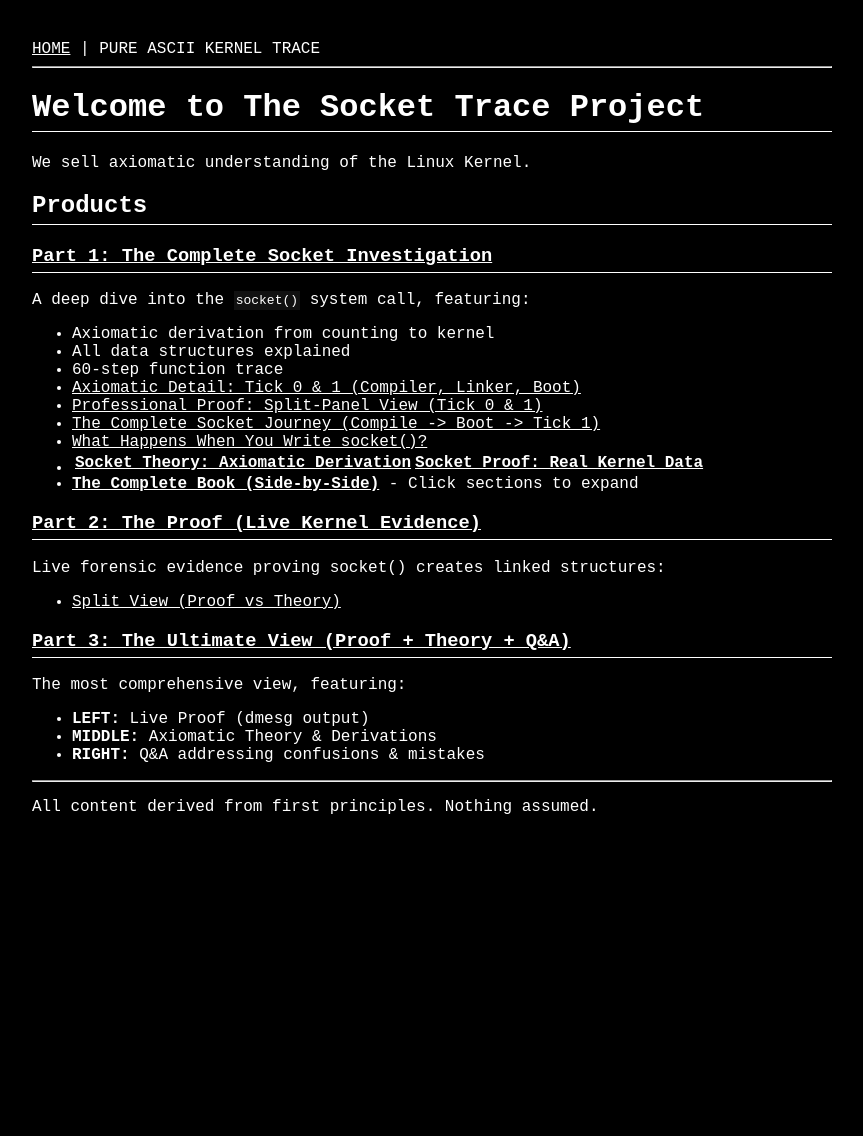
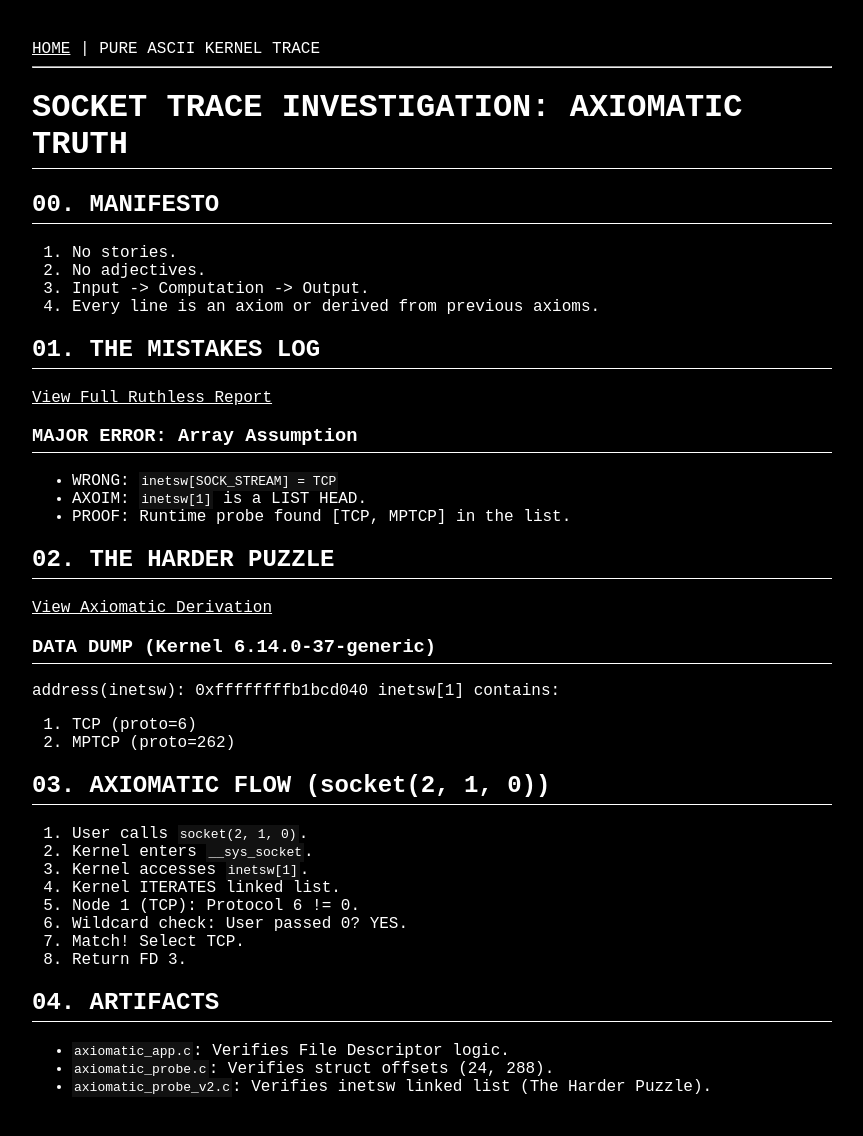
Before and after one commit to raikrahul/socket-trace-investigation, a Jekyll site: the page built from index.md, in a window 1280 px wide. Shown: the whole page, without its empty margins (8-871 px from the left). Built offline with Jekyll 4.4.1, drawn with Linux system fonts in a browser that asks for light colours; our own code applies the rules of GitHub Pages for plain Markdown files; before the commit the page ends 900 px from its top, so only the background shows below that.

Commit message:
feat(axiomatic): Ruthless re-derivation, wiki pages, and harder puzzle solved

```diff
--- a/index.md
+++ b/index.md
@@ -1,36 +1,43 @@
 ---
 layout: default
-title: Home
 ---
 
-# Welcome to The Socket Trace Project
+# SOCKET TRACE INVESTIGATION: AXIOMATIC TRUTH
 
-We sell axiomatic understanding of the Linux Kernel.
+## 00. MANIFESTO
+01. No stories.
+02. No adjectives.
+03. Input -> Computation -> Output.
+04. Every line is an axiom or derived from previous axioms.
 
-## Products
+## 01. THE MISTAKES LOG
+[View Full Ruthless Report](wiki/Mistakes.md)
 
-### [Part 1: The Complete Socket Investigation](./part1.html)
-A deep dive into the `socket()` system call, featuring:
-*   Axiomatic derivation from counting to kernel
-*   All data structures explained
-*   60-step function trace
-*   [Axiomatic Detail: Tick 0 & 1 (Compiler, Linker, Boot)](./tick0_tick1_axiomatic.html)
-*   [Professional Proof: Split-Panel View (Tick 0 & 1)](./tick0_tick1_split.html)
-*   [The Complete Socket Journey (Compile -> Boot -> Tick 1)](./socket_journey.html)
-*   [What Happens When You Write socket()?](./socket_explained.html)
-*   **[Socket Theory: Axiomatic Derivation](./socket_theory.html)** | **[Socket Proof: Real Kernel Data](./socket_proof.html)**
-*   **[The Complete Book (Side-by-Side)](./socket_book.html)** - Click sections to expand
+### MAJOR ERROR: Array Assumption
+- WRONG: `inetsw[SOCK_STREAM] = TCP`
+- AXOIM: `inetsw[1]` is a LIST HEAD.
+- PROOF: Runtime probe found [TCP, MPTCP] in the list.
 
-### [Part 2: The Proof (Live Kernel Evidence)](./part2.html)
-Live forensic evidence proving socket() creates linked structures:
-*   [Split View (Proof vs Theory)](./part2-split.html)
+## 02. THE HARDER PUZZLE
+[View Axiomatic Derivation](wiki/The_Harder_Puzzle.md)
 
-### [Part 3: The Ultimate View (Proof + Theory + Q&A)](./part3-tripanel.html)
-The most comprehensive view, featuring:
-*   **LEFT:** Live Proof (dmesg output)
-*   **MIDDLE:** Axiomatic Theory & Derivations
-*   **RIGHT:** Q&A addressing confusions & mistakes
+### DATA DUMP (Kernel 6.14.0-37-generic)
+address(inetsw): 0xffffffffb1bcd040
+inetsw[1] contains:
+  1. TCP (proto=6)
+  2. MPTCP (proto=262)
 
----
+## 03. AXIOMATIC FLOW (socket(2, 1, 0))
+01. User calls `socket(2, 1, 0)`.
+02. Kernel enters `__sys_socket`.
+03. Kernel accesses `inetsw[1]`.
+04. Kernel ITERATES linked list.
+05. Node 1 (TCP): Protocol 6 != 0.
+06. Wildcard check: User passed 0? YES.
+07. Match! Select TCP.
+08. Return FD 3.
 
-All content derived from first principles. Nothing assumed.
+## 04. ARTIFACTS
+- `axiomatic_app.c`: Verifies File Descriptor logic.
+- `axiomatic_probe.c`: Verifies struct offsets (24, 288).
+- `axiomatic_probe_v2.c`: Verifies inetsw linked list (The Harder Puzzle).
```
Also changed, not shown: wiki/Mistakes.md (added, +37 -0 lines), wiki/The_Harder_Puzzle.md (added, +45 -0 lines), 4 other files.
